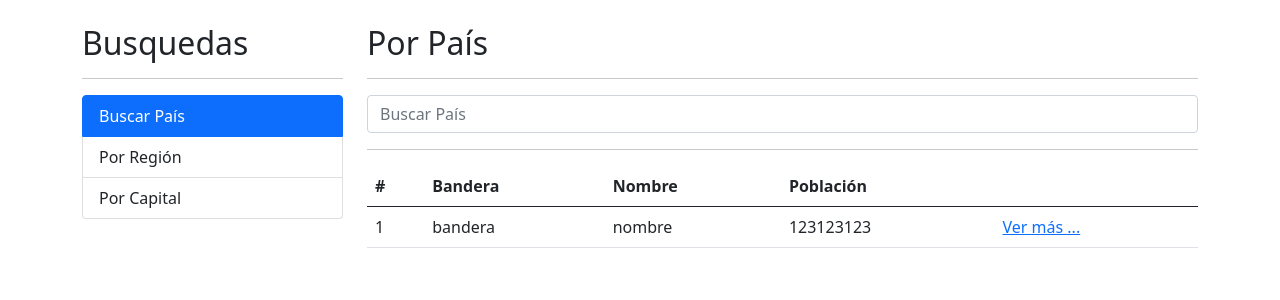
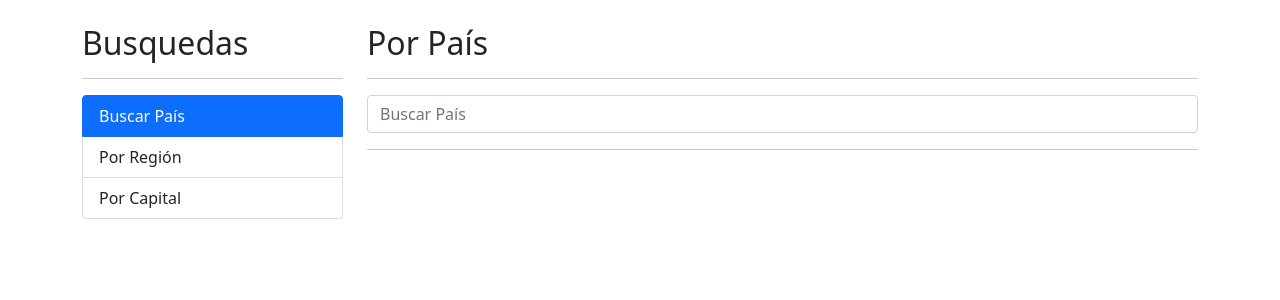
Before and after one commit to dhurrego/paises-app, an Angular app: page / in a window 1280 px wide. Shown: the top 300 px of the page. Built offline with nearby package versions, Linux system fonts and the light colour scheme.

Commit message:
Poblar la tabla con la información de los paises

```diff
--- a/src/app/pais/pages/por-pais/por-pais.component.html
+++ b/src/app/pais/pages/por-pais/por-pais.component.html
@@ -10,7 +10,7 @@
 <hr>
 <div class="alert alert-danger" *ngIf="hayError">No se encontró nada con el término: {{ termino }}</div>
 
-<div class="row" *ngIf="!hayError">
+<div class="row" *ngIf="!hayError && paises.length > 0">
     <div class="col">
         <table class="table table-hover">
             <thead>
@@ -23,12 +23,16 @@
                 </tr>
             </thead>
             <tbody>
-                <tr>
-                    <td>1</td>
-                    <td>bandera</td>
-                    <td>nombre</td>
-                    <td>123123123</td>
-                    <td><a href="#">Ver más ...</a></td>
+                <tr *ngFor="let pais of paises; let i = index">
+                    <td>{{ i + 1 }}</td>
+                    <td>
+                        <img [src]="pais.flag" alt="pais.name" class="small-flag">
+                    </td>
+                    <td> {{ pais.name }} </td>
+                    <td>{{ pais.population | number }}</td>
+                    <td>
+                        <a [routerLink]="['/pais', pais.alpha2Code ]">Ver más ...</a>
+                    </td>
                 </tr>
             </tbody>
         </table>
--- a/src/app/pais/pages/por-pais/por-pais.component.ts
+++ b/src/app/pais/pages/por-pais/por-pais.component.ts
@@ -1,4 +1,5 @@
 import { Component } from '@angular/core';
+import { Country } from '../../interfaces/pais.interfaces';
 import { PaisService } from '../../services/pais.service';
 
 @Component({
@@ -11,17 +12,21 @@
 
   public termino: string = '';
   public hayError: boolean = false;
+  public paises: Country[];
 
-  constructor( private _paisService: PaisService ) { }
+  constructor( private _paisService: PaisService ) {
+    this.paises = [];
+  }
 
   buscar(){
     this.hayError = false;
     this._paisService.buscarPais( this.termino ).subscribe(
       response => {
-        console.log(response);
+        this.paises = response;
       },
       error => {
         this.hayError = true;
+        this.paises = [];
       }
     );
   }
--- a/src/app/pais/pais.module.ts
+++ b/src/app/pais/pais.module.ts
@@ -1,6 +1,7 @@
 import { NgModule } from '@angular/core';
 import { CommonModule } from '@angular/common';
 import { FormsModule } from '@angular/forms';
+import { RouterModule } from '@angular/router';
 
 import { PorCapitalComponent } from './pages/por-capital/por-capital.component';
 import { PorPaisComponent } from './pages/por-pais/por-pais.component';
@@ -24,6 +25,7 @@
   ],
   imports: [
     CommonModule,
+    RouterModule,
     FormsModule
   ]
 })
--- a/src/styles.css
+++ b/src/styles.css
@@ -1 +1,3 @@
-/* You can add global styles to this file, and also import other style files */
+.small-flag {
+    width: 50px;
+}
```
